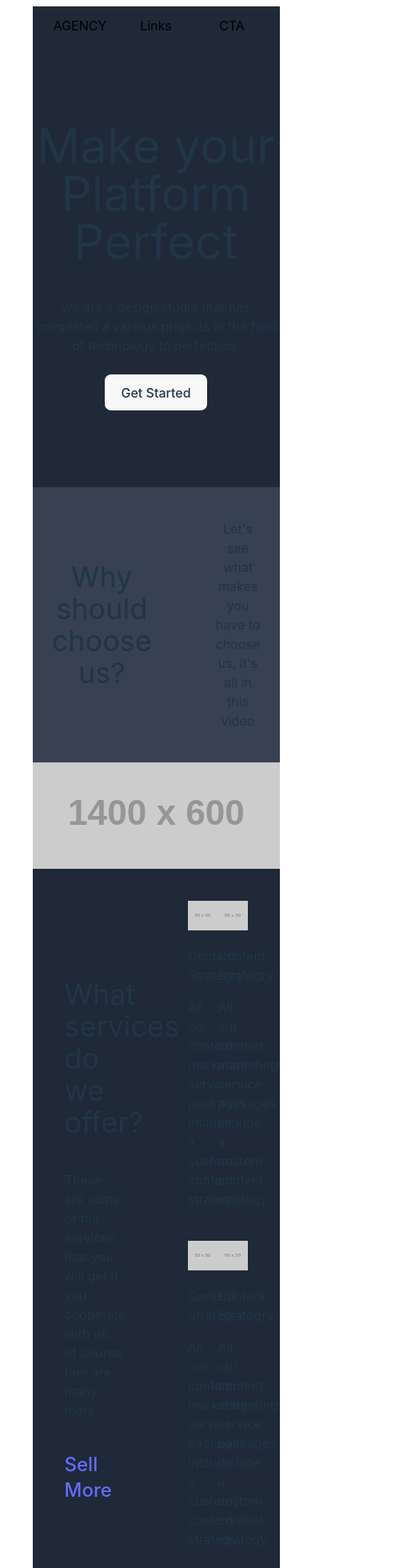
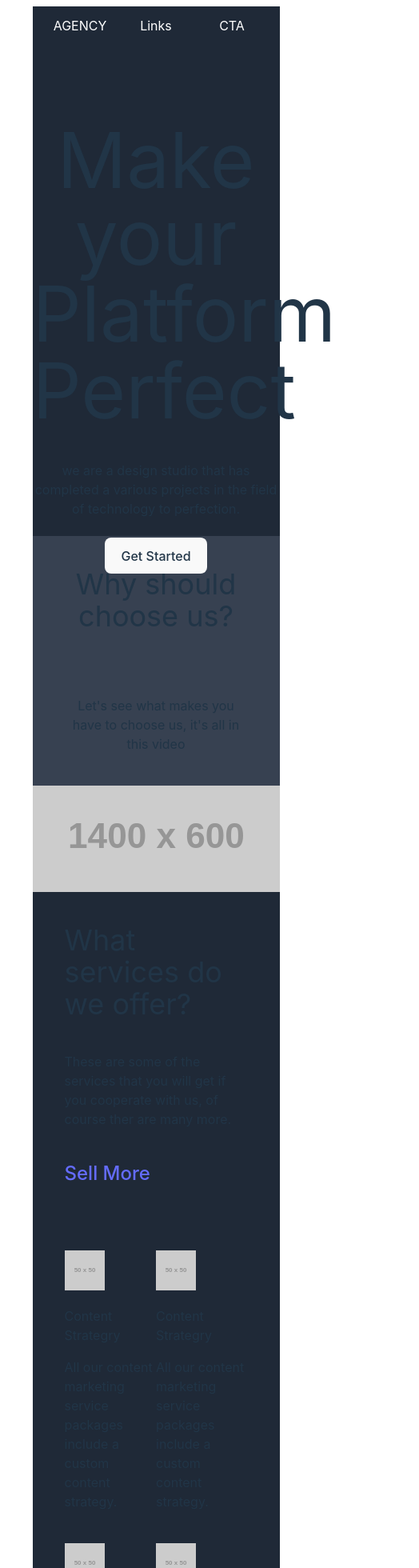
Before and after one commit to iiianous/react-ts-agency, a React (Vite) app: page / in a window 390 px wide. Shown: the top 1960 px of the page at 80% size, 524 px wide, since content can reach past the window. Built offline with nearby package versions, Linux system fonts and the light colour scheme.

Commit message:
feat: implement responsive section wrappers

```diff
--- a/src/pages/FrontPage.tsx
+++ b/src/pages/FrontPage.tsx
@@ -2,8 +2,8 @@ function FrontPage() {
   return (
     <>
       <div className="h-full w-5/6 mx-auto p-2 m-0">
-        <section className="bg-gray-800">
-          <header className="flex justify-center items-center text-black p-3">
+        <section className="bg-gray-800 h-4/5">
+          <header className="flex justify-center items-center text-black p-3 text-white">
             <div className="flex-1">AGENCY</div>
             <div className="flex-1">Links</div>
             <div className="flex-1">CTA</div>
@@ -13,7 +13,7 @@ function FrontPage() {
             className="py-24 justify-center items-center"
           >
             <div className="text-center">
-              <h1 className="text-6xl mb-10">
+              <h1 className="text-8xl mb-10">
                 Make your <br />
                 Platform Perfect
               </h1>
@@ -27,7 +27,7 @@ function FrontPage() {
         </section>
 
         <section className="bg-gray-700">
-          <div className="flex justify-center items-center">
+          <div className="flex justify-center items-center flex-col lg:flex-row">
             <div className="flex-items p-10">
               <h2 className="text-4xl">Why should choose us?</h2>
             </div>
@@ -44,8 +44,8 @@ function FrontPage() {
         </section>
 
         <section className="bg-gray-800">
-          <div className="flex justify-center items-center">
-            <div className="w-1/2 flex-items p-10 text-left">
+          <div className="flex justify-center items-center flex-col lg:flex-row">
+            <div className="lg:w-1/2 flex-items p-10 text-left">
               <h2 className="text-4xl mb-10">What services do we offer?</h2>
               <p className="mb-10">
                 These are some of the services that you will get if you
@@ -55,7 +55,7 @@ function FrontPage() {
                 Sell More
               </a>
             </div>
-            <div className="w-1/2 flex flex-items p-10 flex-wrap">
+            <div className="lg:w-1/2 flex flex-items p-10 flex-wrap">
               <div className="text-left w-1/2 mb-10">
                 <img className="mb-5" src="https://fakeimg.pl/50x50" alt="" />
                 <h3 className="mb-4">Content Strategry</h3>
@@ -98,7 +98,7 @@ function FrontPage() {
             <h3 className="text-3xl">Our Client Reviews</h3>
           </div>
           <div className="flex flex-wrap">
-            <div className="w-1/3 items-center justify-center">
+            <div className="lg:w-1/3 mb-6 items-center justify-center">
               <div className="p-8 text-center mx-2 bg-gray-700">
                 <img
                   className="rounded-full text-center inline-block mb-4"
@@ -113,7 +113,7 @@ function FrontPage() {
                 </p>
               </div>
             </div>
-            <div className="w-1/3 items-center justify-center">
+            <div className="lg:w-1/3 mb-6 items-center justify-center">
               <div className="p-8 text-center mx-2 bg-gray-700">
                 <img
                   className="rounded-full text-center inline-block mb-4"
@@ -128,7 +128,7 @@ function FrontPage() {
                 </p>
               </div>
             </div>
-            <div className="w-1/3 items-center justify-center">
+            <div className="lg:w-1/3 mb-6 items-center justify-center">
               <div className="p-8 text-center mx-2 bg-gray-700">
                 <img
                   className="rounded-full text-center inline-block mb-4"
@@ -153,7 +153,7 @@ function FrontPage() {
               offers about the agency
             </h3>
           </div>
-          <div className="flex flex-item">
+          <div className="flex flex-item flex-col lg:flex-row">
             <div className="flex-item">
               <input
                 type="text"
@@ -167,8 +167,8 @@ function FrontPage() {
           </div>
         </section>
 
-        <footer className="flex justify-center bg-gray-700">
-          <div className=" p-4 px-6">Agency</div>
+        <footer className="flex justify-center bg-gray-700 flex-col lg:flex-row text-center lg:text-left">
+          <div className="flex-item p-4 px-6">Agency</div>
           <div className="flex flex-item items-center justify-center">
             <ul className="flex m-0 p-0 text-center">
               <li className="flex-item">
```
